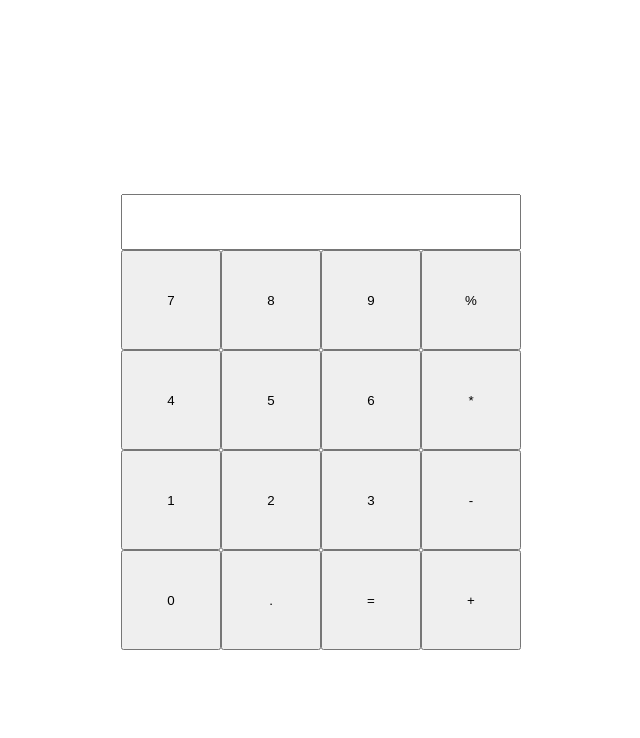
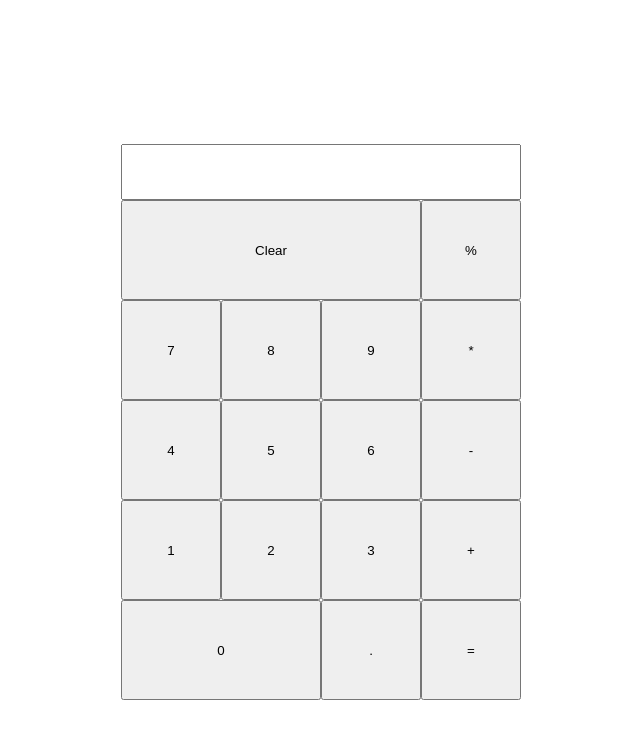
Before and after one commit to marvka/calculator, a plain HTML site: page index.html in a window 1280 px wide. Shown: the whole page, without its empty margins (319-959 px from the left). Drawn offline with Linux system fonts and the light colour scheme.

Commit message:
Change grid to allow for clear button

```diff
--- a/index.html
+++ b/index.html
@@ -12,23 +12,24 @@
 <body>
   <div class="flex-container">
     <div class="calc-grid">
-      <input class="display" type="text"></input>
+      <input id="display" type="text"></input>
+      <button id="clear">Clear</button>
+      <button>%</button>
       <button>7</button>
       <button>8</button>
       <button>9</button>
-      <button>%</button>
+      <button>*</button>
       <button>4</button>
       <button>5</button>
       <button>6</button>
-      <button>*</button>
+      <button>-</button>
       <button>1</button>
       <button>2</button>
       <button>3</button>
-      <button>-</button>
-      <button>0</button>
+      <button>+</button>
+      <button class="span-two">0</button>
       <button>.</button>
       <button>=</button>
-      <button>+</button>
     </div>
   </div>
 </body>
--- a/style.css
+++ b/style.css
@@ -15,13 +15,13 @@ html, body {
   display: grid;
   height: 100%;
   width: 100%;
-  grid-template-rows: repeat(5, minmax(max-content, 100px));
+  grid-template-rows: repeat(6, minmax(max-content, 100px));
   grid-template-columns: repeat(4, minmax(max-content, 100px));
   justify-content: center;
   align-content: center;
 }
 
-.display {
+#display {
   grid-row-start: 1;
   grid-column-start: 1;
   grid-column-end: span 4;
@@ -31,3 +31,12 @@ html, body {
   text-align: right;
   font: 1rem sans-serif;
 }
+
+button#clear {
+  grid-row: 2;
+  grid-column: 1 / 4;
+}
+
+.span-two {
+  grid-column: span 2;
+}
```
